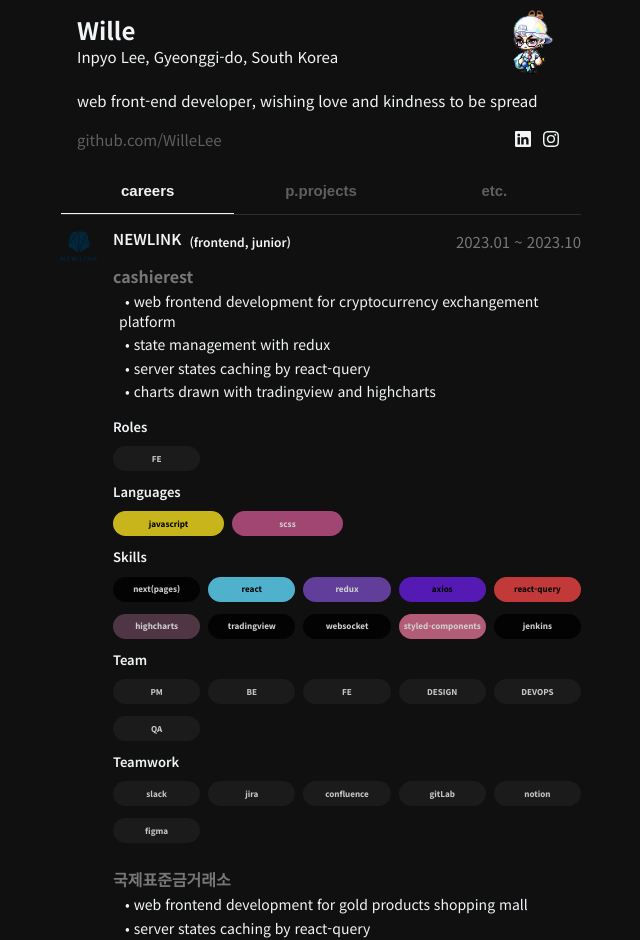
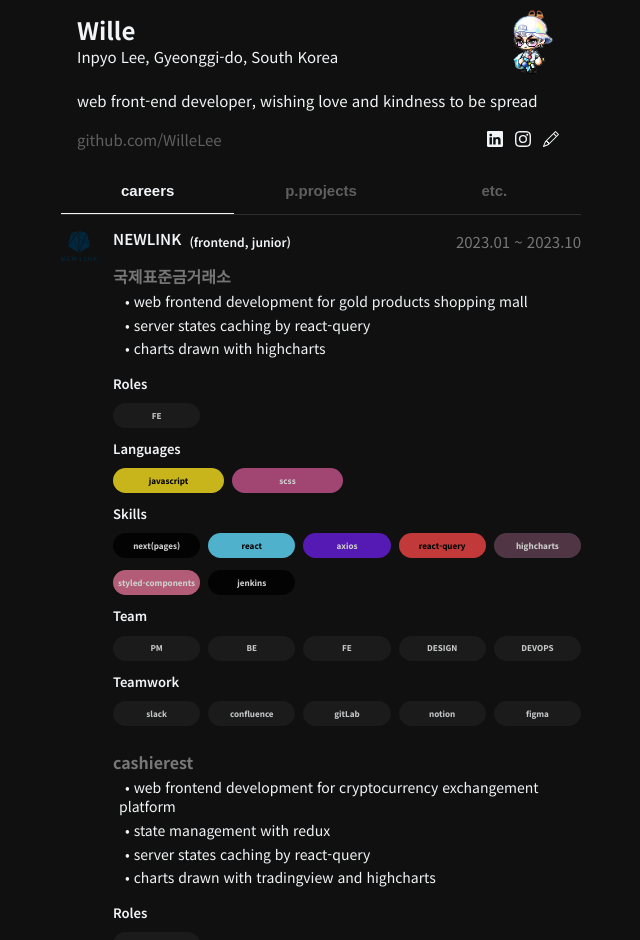
Before and after one commit to WilleLee/wille_logs, a Next.js app: page /wille in a window 1280 px wide. Shown: the part 80-1020 px from the top of the page, without its empty margins (319-959 px from the left). Built offline with nearby package versions, Linux system fonts and the light colour scheme; no server answers.

Commit message:
[EDIT] profile, projects, careers

```diff
--- a/app/components/pages/wille/Profile/ProfileLinks.tsx
+++ b/app/components/pages/wille/Profile/ProfileLinks.tsx
@@ -1,8 +1,9 @@
 import React from "react";
 import styles from "./profileLinks.module.scss";
 import InstagramSvg from "@components/svgs/InstagramSvg";
-import ThreadsSvg from "@components/svgs/ThreadsSvg";
+// import ThreadsSvg from "@components/svgs/ThreadsSvg";
 import LinkedinSvg from "@components/svgs/LinkedinSvg";
+import PencilSvg from "@/components/svgs/PencilSvg";
 
 const ProfileLinks = React.memo(function ProfileLinks() {
   return (
@@ -22,6 +23,12 @@ const ProfileLinks = React.memo(function ProfileLinks() {
         <a href="https://www.instagram.com/wille_lee_reactive/" target="_blank">
           <InstagramSvg width="28" />
         </a>
+        <a
+          href="https://github.com/WilleLee/docs/tree/main/notes/react.dev"
+          target="_blank"
+        >
+          <PencilSvg width="28" />
+        </a>
         {/* <a href="https://www.threads.net/@wille_lee_reactive" target="_blank">
           <ThreadsSvg width="28" />
         </a> */}
--- a/app/components/pages/wille/ProjectsContent/index.tsx
+++ b/app/components/pages/wille/ProjectsContent/index.tsx
@@ -22,12 +22,14 @@ const ProjectsContent = React.memo(function ProjectsContent({
       {projects.map((project) => (
         <ThreadedBox key={project._id}>
           <div>
+            {project.imageSrc && (
               <Image
                 className={styles.image}
                 src={project.imageSrc as StaticImageData}
                 width={36}
                 alt={project.title}
               />
+            )}
           </div>
           <div className={styles.contentWrapper}>
             <div className={styles.header}>
@@ -91,6 +93,26 @@ const ProjectsContent = React.memo(function ProjectsContent({
                   ))}
                 </BoxList>
               </li>
+              {project.teams && project.teams.length > 0 ? (
+                <li>
+                  <h5>{languageMode === "en" ? "Teams" : "팀"}</h5>
+                  <BoxList collapsed>
+                    {project.teams.map((team) => (
+                      <MetaBox key={team}>{team.toUpperCase()}</MetaBox>
+                    ))}
+                  </BoxList>
+                </li>
+              ) : null}
+              {project.teamworks && project.teamworks.length > 0 ? (
+                <li>
+                  <h5>{languageMode === "en" ? "Teamworks" : "협업"}</h5>
+                  <BoxList collapsed>
+                    {project.teamworks.map((teamwork) => (
+                      <MetaBox key={teamwork}>{teamwork}</MetaBox>
+                    ))}
+                  </BoxList>
+                </li>
+              ) : null}
             </ul>
           </div>
         </ThreadedBox>
--- /dev/null
+++ b/app/components/svgs/PencilSvg.tsx
@@ -0,0 +1,24 @@
+"use client";
+
+import React from "react";
+import { DefaultSvgProps } from ".";
+
+interface Props extends DefaultSvgProps {}
+
+export default function PencilSvg({
+  color = "rgb(var(--icon))",
+  ...props
+}: Props) {
+  return (
+    <svg
+      xmlns="http://www.w3.org/2000/svg"
+      width="16"
+      height="16"
+      fill={color}
+      viewBox="0 0 16 16"
+      {...props}
+    >
+      <path d="M12.146.146a.5.5 0 0 1 .708 0l3 3a.5.5 0 0 1 0 .708l-10 10a.5.5 0 0 1-.168.11l-5 2a.5.5 0 0 1-.65-.65l2-5a.5.5 0 0 1 .11-.168zM11.207 2.5 13.5 4.793 14.793 3.5 12.5 1.207zm1.586 3L10.5 3.207 4 9.707V10h.5a.5.5 0 0 1 .5.5v.5h.5a.5.5 0 0 1 .5.5v.5h.293zm-9.761 5.175-.106.106-1.528 3.821 3.821-1.528.106-.106A.5.5 0 0 1 5 12.5V12h-.5a.5.5 0 0 1-.5-.5V11h-.5a.5.5 0 0 1-.468-.325" />
+    </svg>
+  );
+}
--- a/app/libs/careers.ts
+++ b/app/libs/careers.ts
@@ -50,6 +50,76 @@ export const careers: ICareer[] = [
     startDate: "2023.01",
     endDate: "2023.10",
     projects: [
+
+      {
+        _id: "1",
+        title: "국제표준금거래소",
+        link: "https://goodgold.co.kr/",
+        roles: ["fe"],
+        languages: [
+          {
+            name: "javascript",
+            backgroundColor: stacks.javascript.backgroundColor,
+            color: stacks.javascript.color,
+          },
+          {
+            name: "scss",
+            backgroundColor: stacks.scss.backgroundColor,
+            color: stacks.scss.color,
+          },
+        ],
+        stacks: [
+          {
+            name: "next(pages)",
+            backgroundColor: stacks.next.backgroundColor,
+            color: stacks.next.color,
+          },
+          {
+            name: "react",
+            backgroundColor: stacks.react.backgroundColor,
+            color: stacks.react.color,
+          },
+          {
+            name: "axios",
+            backgroundColor: stacks.axios.backgroundColor,
+            color: stacks.axios.color,
+          },
+          {
+            name: "react-query",
+            backgroundColor: stacks.reactQuery.backgroundColor,
+            color: stacks.reactQuery.color,
+          },
+          {
+            name: "highcharts",
+            backgroundColor: stacks.highcharts.backgroundColor,
+            color: stacks.highcharts.color,
+          },
+          {
+            name: "styled-components",
+            backgroundColor: stacks.styledComponents.backgroundColor,
+            color: stacks.styledComponents.color,
+          },
+          {
+            name: "jenkins",
+            backgroundColor: stacks.jenkins.backgroundColor,
+            color: stacks.jenkins.color,
+          },
+        ],
+        teams: ["pm", "be", "fe", "design", "devops"],
+        teamworks: ["slack", "confluence", "gitLab", "notion", "figma"],
+        descriptions: {
+          en: [
+            "web frontend development for gold products shopping mall",
+            "server states caching by react-query",
+            "charts drawn with highcharts",
+          ],
+          ko: [
+            "금제품 쇼핑몰의 웹 프론트엔드 개발",
+            "react-query를 이용한 서버 상태 캐싱",
+            "highcharts를 이용한 차트 생성",
+          ],
+        },
+      },
       {
         _id: "0",
         title: "cashierest",
@@ -136,75 +206,6 @@ export const careers: ICareer[] = [
           ],
         },
       },
-      {
-        _id: "1",
-        title: "국제표준금거래소",
-        link: "https://goodgold.co.kr/",
-        roles: ["fe"],
-        languages: [
-          {
-            name: "javascript",
-            backgroundColor: stacks.javascript.backgroundColor,
-            color: stacks.javascript.color,
-          },
-          {
-            name: "scss",
-            backgroundColor: stacks.scss.backgroundColor,
-            color: stacks.scss.color,
-          },
-        ],
-        stacks: [
-          {
-            name: "next(pages)",
-            backgroundColor: stacks.next.backgroundColor,
-            color: stacks.next.color,
-          },
-          {
-            name: "react",
-            backgroundColor: stacks.react.backgroundColor,
-            color: stacks.react.color,
-          },
-          {
-            name: "axios",
-            backgroundColor: stacks.axios.backgroundColor,
-            color: stacks.axios.color,
-          },
-          {
-            name: "react-query",
-            backgroundColor: stacks.reactQuery.backgroundColor,
-            color: stacks.reactQuery.color,
-          },
-          {
-            name: "highcharts",
-            backgroundColor: stacks.highcharts.backgroundColor,
-            color: stacks.highcharts.color,
-          },
-          {
-            name: "styled-components",
-            backgroundColor: stacks.styledComponents.backgroundColor,
-            color: stacks.styledComponents.color,
-          },
-          {
-            name: "jenkins",
-            backgroundColor: stacks.jenkins.backgroundColor,
-            color: stacks.jenkins.color,
-          },
-        ],
-        teams: ["pm", "be", "fe", "design", "devops"],
-        teamworks: ["slack", "confluence", "gitLab", "notion", "figma"],
-        descriptions: {
-          en: [
-            "web frontend development for gold products shopping mall",
-            "server states caching by react-query",
-            "charts drawn with highcharts",
-          ],
-          ko: [
-            "금제품 쇼핑몰의 웹 프론트엔드 개발",
-            "react-query를 이용한 서버 상태 캐싱",
-            "highcharts를 이용한 차트 생성",
-          ],
-        },
-      },
     ],
   },
 ];
--- a/app/libs/projects.ts
+++ b/app/libs/projects.ts
@@ -6,7 +6,7 @@ import { StaticImageData } from "next/image";
 export interface IProject {
   _id: string;
   title: string;
-  imageSrc: StaticImageData;
+  imageSrc?: StaticImageData;
   link: string;
   githubLink?: string;
   roles: string[];
@@ -21,6 +21,8 @@ export interface IProject {
     color: string;
   }[];
   descriptions: { en: string[]; ko: string[] };
+  teams?: string[];
+  teamworks?: string[];
 }
 
 export const projects: IProject[] = [
@@ -30,7 +32,7 @@ export const projects: IProject[] = [
     imageSrc: avatar128,
     link: "https://wille-logs.vercel.app/",
     githubLink: "https://github.com/WilleLee/wille_logs",
-    roles: ["be", "fe", "design"],
+    roles: ["fe", "be", "devOps"],
     languages: [
       {
         name: "typescript",
@@ -97,11 +99,79 @@ export const projects: IProject[] = [
   },
   {
     _id: "1",
+    title: "LOA IN",
+    //imageSrc: avatar128,
+    link: "https://github.com/KwanjungKim/Loa-project",
+    githubLink: "https://github.com/KwanjungKim/Loa-project",
+    roles: ["fe"],
+    languages: [
+      {
+        name: "typescript",
+        backgroundColor: stacks.typescript.backgroundColor,
+        color: stacks.typescript.color,
+      },
+      {
+        name: "scss",
+        backgroundColor: stacks.scss.backgroundColor,
+        color: stacks.scss.color,
+      },
+    ],
+    stacks: [
+      {
+        name: "react",
+        backgroundColor: stacks.react.backgroundColor,
+        color: stacks.react.color,
+      },
+      {
+        name: "recoil",
+        backgroundColor: stacks.recoil.backgroundColor,
+        color: stacks.recoil.color,
+      },
+      {
+        name: "axios",
+        backgroundColor: stacks.axios.backgroundColor,
+        color: stacks.axios.color,
+      },
+      {
+        name: "SWR",
+        backgroundColor: stacks.swr.backgroundColor,
+        color: stacks.swr.color,
+      },
+      {
+        name: "vite",
+        backgroundColor: stacks.vite.backgroundColor,
+        color: stacks.vite.color,
+      },
+      {
+        name: "vitest",
+        backgroundColor: stacks.vitest.backgroundColor,
+        color: stacks.vitest.color,
+      },
+    ],
+    descriptions: {
+      en: [
+        "a blog web app to save daily book notes",
+        "full stack application with next.js and mongodb",
+        "supports PWA, responsive design, and web accessibility",
+        "supports Ko/En and light/dark mode by recoil states",
+      ],
+      ko: [
+        "감명 받은 책 내용을 저장하는 블로그 웹앱",
+        "넥스트와 몽고DB를 사용한 풀스택 어플리케이션",
+        "PWA, 반응형 디자인, 웹 접근성 지원",
+        "recoil 상태에 의한 한/영 및 라이트/다크 모드 전환 지원",
+      ],
+    },
+    teams: ["fe", "be", "devOps"],
+    teamworks: ["gitHub"],
+  },
+  {
+    _id: "2",
     title: "rok supporter",
     imageSrc: rokSupporterLogo,
     link: "https://github.com/WilleLee/rok-supporter",
     githubLink: "https://github.com/WilleLee/rok-supporter",
-    roles: ["fe", "design"],
+    roles: ["fe"],
     languages: [
       {
         name: "javascript",
@@ -153,5 +223,7 @@ export const projects: IProject[] = [
         "zustand에 의한 전역 상태 관리와 styled-components에 의한 스타일 작성 및 핸들링",
       ],
     },
+    teams: ["fe", "be", "devOps"],
+    teamworks: ["gitHub", "aws"],
   },
 ];
--- a/app/libs/stacks.ts
+++ b/app/libs/stacks.ts
@@ -25,7 +25,7 @@ export const stacks = {
   },
   axios: {
     backgroundColor: "#671cde",
-    color: "#000000",
+    color: "#ffffff",
   },
   reactQuery: {
     backgroundColor: "#ef4444",
@@ -79,4 +79,8 @@ export const stacks = {
     backgroundColor: "#000000",
     color: "#ffffff",
   },
+  vite: {
+    backgroundColor: "#646cff",
+    color: "#ffffff",
+  },
 };
```
Lines whose indentation alone changed are shown as unchanged.
